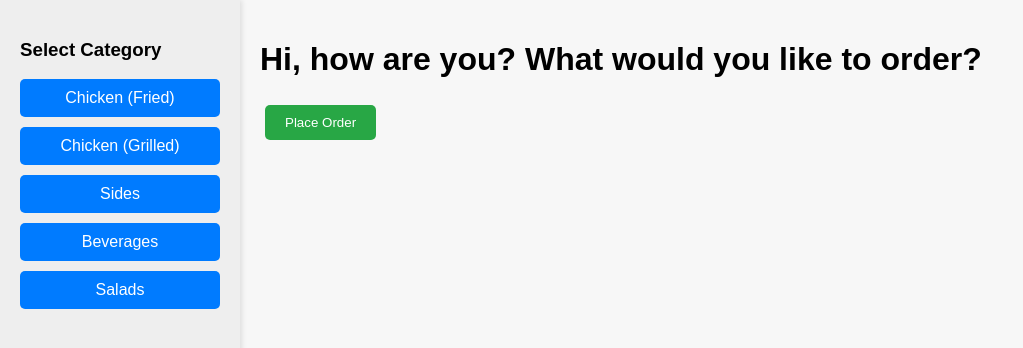
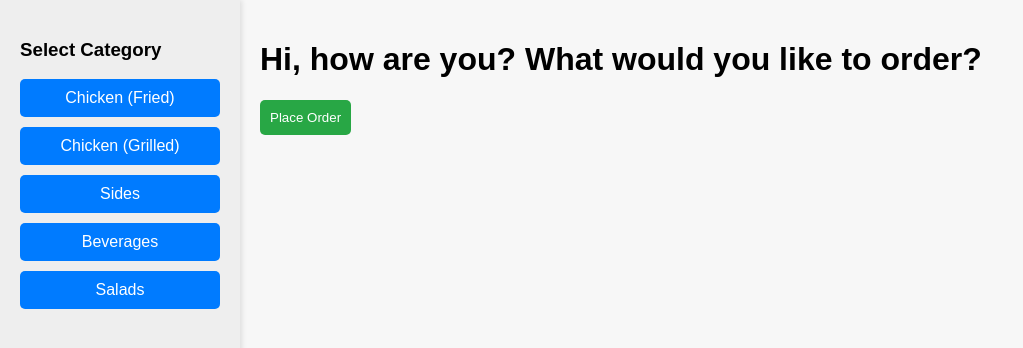
Before and after one commit to Chakshu1760/self_serve_kiosk_project, a Flask app: page / in a window 1280 px wide. Shown: the top 348 px of the page, without its empty margins (0-1023 px from the left). Run offline with Flask 3, Linux system fonts and the light colour scheme; data comes from the database, SQL or seed files in the repository.

Commit message:
im tired

```diff
--- a/static/scripts.js
+++ /dev/null
@@ -1,29 +0,0 @@
-const menuItems = {{ menu|tojson }};
-
-function showItems(category) {
-    console.log(`Showing items for category: ${category}`); // Debugging line
-    const filteredItems = menuItems.filter(item => item.category === category);
-    const menuDiv = document.getElementById('menu');
-    menuDiv.innerHTML = ''; // Clear previous items
-
-    filteredItems.forEach(item => {
-        menuDiv.innerHTML += `<div class="menu-item">
-            <button class="item-button" value='{"item": "${item.item}", "price": ${item.price}}'>
-                ${item.item}: $${item.price}
-            </button>
-        </div>`;
-    });
-}
-
-function placeOrder() {
-    const selectedItems = Array.from(document.querySelectorAll('input[type="checkbox"]:checked')).map(input => JSON.parse(input.value));
-    fetch('/order', {
-        method: 'POST',
-        headers: { 'Content-Type': 'application/json' },
-        body: JSON.stringify({ items: selectedItems })
-    })
-    .then(response => response.json())
-    .then(data => {
-        document.getElementById('total').innerText = `Total: $${data.total.toFixed(2)}`;
-    });
-}
--- a/static/styles.css
+++ /dev/null
@@ -1,51 +0,0 @@
-body {
-    font-family: Arial, sans-serif;
-    display: flex;
-    height: 100vh;
-    margin: 0;
-    background-color: #f7f7f7;
-}
-#sidebar {
-    width: 200px;
-    background-color: #eee;
-    padding: 20px;
-    box-shadow: 2px 0 5px rgba(0,0,0,0.1);
-}
-#main {
-    flex-grow: 1;
-    padding: 20px;
-}
-.menu-item {
-    margin: 10px 0;
-}
-.category-button {
-    display: block;
-    margin: 10px 0;
-    padding: 10px;
-    background-color: #007bff;
-    color: white;
-    text-align: center;
-    border-radius: 5px;
-    cursor: pointer;
-}
-.category-button:hover {
-    background-color: #0056b3;
-}
-.item-button {
-    display: inline-block;
-    padding: 10px 20px;
-    background-color: #28a745; /* Green background for item buttons */
-    color: white;
-    text-align: center;
-    border-radius: 5px;
-    margin: 5px; /* Margin for spacing between buttons */
-    cursor: pointer;
-    border: none; /* Remove border */
-}
-.item-button:hover {
-    background-color: #218838; /* Darker green on hover */
-}
-#total {
-    margin-top: 20px;
-    font-weight: bold;
-}
--- a/templates/index.html
+++ b/templates/index.html
@@ -4,7 +4,58 @@
     <meta charset="UTF-8">
     <meta name="viewport" content="width=device-width, initial-scale=1.0">
     <title>Welcome to Chick-fil-A</title>
-    <link rel="stylesheet" href="{{ url_for('static', filename='styles.css') }}">
+    <style>
+        body {
+            font-family: Arial, sans-serif;
+            display: flex;
+            height: 100vh;
+            margin: 0;
+            background-color: #f7f7f7;
+        }
+        #sidebar {
+            width: 200px;
+            background-color: #eee;
+            padding: 20px;
+            box-shadow: 2px 0 5px rgba(0,0,0,0.1);
+        }
+        #main {
+            flex-grow: 1;
+            padding: 20px;
+        }
+        .menu-item {
+            margin: 10px 0;
+        }
+        .category-button {
+            display: block;
+            margin: 10px 0;
+            padding: 10px;
+            background-color: #007bff;
+            color: white;
+            text-align: center;
+            border-radius: 5px;
+            cursor: pointer;
+        }
+        .category-button:hover {
+            background-color: #0056b3;
+        }
+        .item-button {
+            width: 100%; /* Make buttons full width */
+            padding: 10px;
+            background-color: #28a745; /* Green color */
+            color: white;
+            border: none;
+            border-radius: 5px;
+            cursor: pointer;
+            text-align: left; /* Align text to the left */
+        }
+        .item-button:hover {
+            background-color: #218838; /* Darker green on hover */
+        }
+        #total {
+            margin-top: 20px;
+            font-weight: bold;
+        }
+    </style>
 </head>
 <body>
     <div id="sidebar">
@@ -18,10 +69,46 @@
     <div id="main">
         <h1>Hi, how are you? What would you like to order?</h1>
         <div id="menu"></div>
-        <button class="item-button" onclick="placeOrder()">Place Order</button>
+        <button onclick="placeOrder()" style="background-color: #28a745; color: white; padding: 10px; border: none; border-radius: 5px; cursor: pointer;">Place Order</button>
         <div id="total"></div>
     </div>
 
-    <script src="{{ url_for('static', filename='scripts.js') }}"></script>
+    <script>
+        const menuItems = {{ menu | tojson | safe }};
+
+        function showItems(category) {
+            console.log(`Showing items for category: ${category}`); // Debugging line
+            const filteredItems = menuItems.filter(item => item.category === category);
+            const menuDiv = document.getElementById('menu');
+            menuDiv.innerHTML = ''; // Clear previous items
+
+            filteredItems.forEach(item => {
+                menuDiv.innerHTML += `<div class="menu-item">
+                    <button class="item-button" onclick="addToOrder('${item.item}', ${item.price})">
+                        ${item.item}: $${item.price}
+                    </button>
+                </div>`;
+            });
+        }
+
+        const selectedOrderItems = [];
+
+        function addToOrder(item, price) {
+            selectedOrderItems.push({ item, price });
+            console.log(`Added to order: ${item}, Total items in order: ${selectedOrderItems.length}`);
+        }
+
+        function placeOrder() {
+            fetch('/order', {
+                method: 'POST',
+                headers: { 'Content-Type': 'application/json' },
+                body: JSON.stringify({ items: selectedOrderItems })
+            })
+            .then(response => response.json())
+            .then(data => {
+                document.getElementById('total').innerText = `Total: $${data.total.toFixed(2)}`;
+            });
+        }
+    </script>
 </body>
 </html>
```
